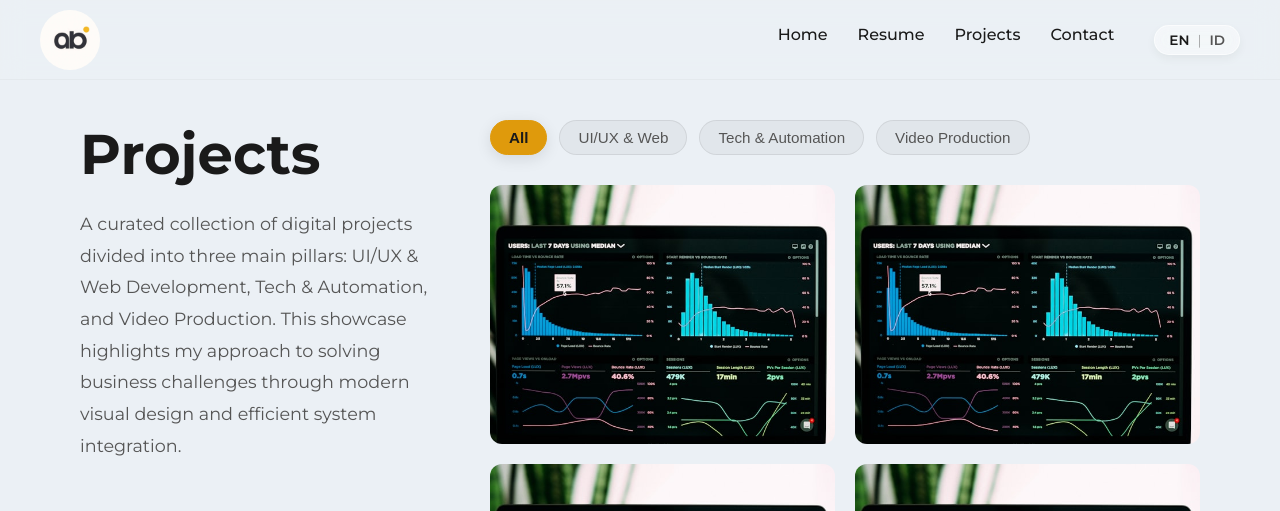
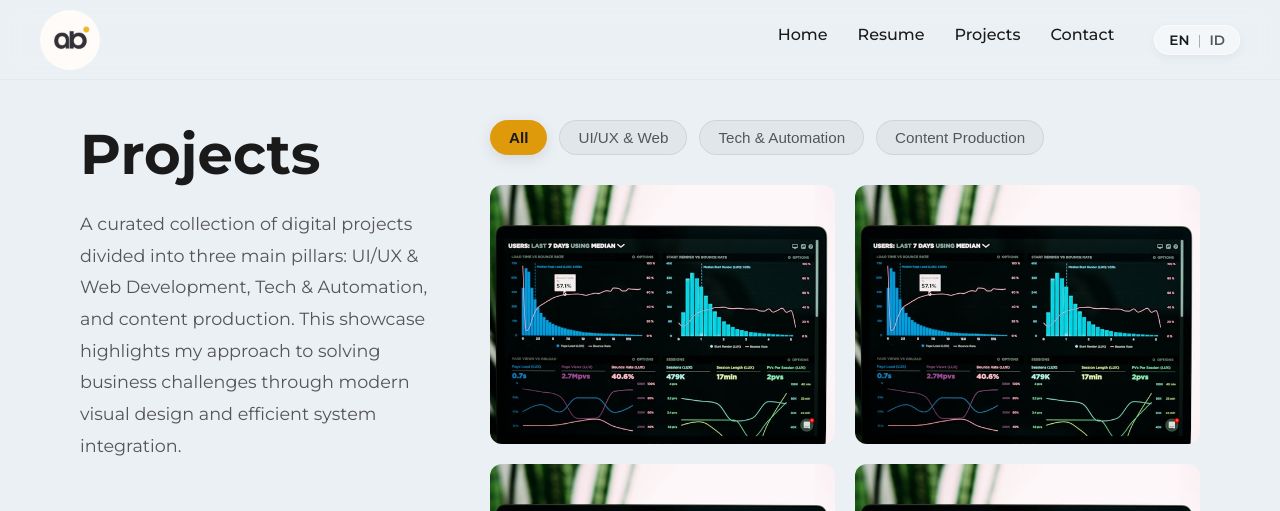
Before and after one commit to Bazzsnack/web-portofolio-abbas, a React (Vite) app: page /projects in a window 1280 px wide. Shown: the top 511 px of the page. Built offline with nearby package versions, Linux system fonts and the light colour scheme.

Commit message:
fix: rebrand video production to content production across app

```diff
--- a/src/pages/Projects.jsx
+++ b/src/pages/Projects.jsx
@@ -8,7 +8,7 @@ export default function Projects() {
   const [selectedProject, setSelectedProject] = useState(null);
   const [activeCategory, setActiveCategory] = useState('All');
 
-  const categories = ['All', 'UI/UX & Web', 'Tech & Automation', 'Video Production'];
+  const categories = ['All', 'UI/UX & Web', 'Tech & Automation', 'Content Production'];
 
   const dummyProjects = [
     {
@@ -25,7 +25,7 @@ export default function Projects() {
     {
       id: 2,
       title: 'Cinematic B-Roll Promo',
-      category: 'Video Production',
+      category: 'Content Production',
       thumbnail: '/assets/portfolio/placeholder-thumb.jpg',
       contentMedia: [
         { type: 'video', url: '/assets/portfolio/placeholder-full.jpg' },
@@ -46,7 +46,7 @@ export default function Projects() {
     {
       id: 4,
       title: 'Tech Gadget Launch',
-      category: 'Video Production',
+      category: 'Content Production',
       thumbnail: '/assets/portfolio/placeholder-thumb.jpg',
       contentMedia: [
         { type: 'video', url: '/assets/portfolio/placeholder-full.jpg' }
--- a/src/translations.js
+++ b/src/translations.js
@@ -9,7 +9,7 @@ export const translations = {
     home: {
       hello: 'Hello,',
       im: "I'm Abbas",
-      bio: "I am a Digital Business student with a strong focus on UI/UX design, video production, and business administration. Through this site, I document my projects—ranging from digital creative production to system automation and client database management. Drawing from my practical experience in the hospitality and F&B industries, I believe that a great digital project requires a balance of engaging visual appeal and highly organized data."
+      bio: "I am a Digital Business student with a strong focus on UI/UX design, content production, and business administration. Through this site, I document my projects—ranging from digital creative production to system automation and client database management. Drawing from my practical experience in the hospitality and F&B industries, I believe that a great digital project requires a balance of engaging visual appeal and highly organized data."
     },
     resume: {
       title: 'Resume',
@@ -38,13 +38,13 @@ export const translations = {
           period: '2023 - 2026',
           degree: 'SMKN 1 PUNGGING',
           school: 'Digital Business',
-          desc: 'Studied the fundamentals of digital marketing, UI/UX design, and database management. Actively engaged in practical learning through real-world projects, including system automation, commercial video production, and developing an F&B enterprise.'
+          desc: 'Studied the fundamentals of digital marketing, UI/UX design, and database management. Actively engaged in practical learning through real-world projects, including system automation, commercial content production, and developing an F&B enterprise.'
         }
       ]
     },
     projects: {
       title: 'Projects',
-      desc: "A curated collection of digital projects divided into three main pillars: UI/UX & Web Development, Tech & Automation, and Video Production. This showcase highlights my approach to solving business challenges through modern visual design and efficient system integration."
+      desc: "A curated collection of digital projects divided into three main pillars: UI/UX & Web Development, Tech & Automation, and content production. This showcase highlights my approach to solving business challenges through modern visual design and efficient system integration."
     },
     contact: {
       title: "Let's Talk!",
@@ -75,7 +75,7 @@ export const translations = {
     home: {
       hello: 'Halo,',
       im: "Saya Abbas",
-      bio: "Aku adalah siswa Bisnis Digital yang berfokus pada desain UI/UX, produksi video, dan administrasi bisnis. Melalui situs ini, aku mendokumentasikan berbagai karyaku—mulai dari produksi kreatif digital, otomatisasi sistem, hingga manajemen database klien. Berbekal pengalaman praktik di industri perhotelan dan F&B, aku percaya bahwa proyek digital yang sukses membutuhkan keseimbangan antara visual yang menarik dan data yang terstruktur rapi."
+      bio: "Aku adalah siswa Bisnis Digital yang berfokus pada desain UI/UX, produksi konten, dan administrasi bisnis. Melalui situs ini, aku mendokumentasikan berbagai karyaku—mulai dari produksi kreatif digital, otomatisasi sistem, hingga manajemen database klien. Berbekal pengalaman praktik di industri perhotelan dan F&B, aku percaya bahwa proyek digital yang sukses membutuhkan keseimbangan antara visual yang menarik dan data yang terstruktur rapi."
     },
     resume: {
       title: 'Resume',
@@ -104,13 +104,13 @@ export const translations = {
           period: '2023 - 2026',
           degree: 'SMKN 1 PUNGGING',
           school: 'BISNIS DIGITAL',
-          desc: 'Mempelajari dasar-dasar digital marketing, desain UI/UX, dan manajemen database. Terlibat aktif dalam pembelajaran praktik melalui proyek dunia nyata, termasuk otomatisasi sistem, produksi video komersial, dan pengembangan usaha F&B.'
+          desc: 'Mempelajari dasar-dasar digital marketing, desain UI/UX, dan manajemen database. Terlibat aktif dalam pembelajaran praktik melalui proyek dunia nyata, termasuk otomatisasi sistem, produksi konten komersial, dan pengembangan usaha F&B.'
         }
       ]
     },
     projects: {
       title: 'Proyek',
-      desc: "Koleksi proyek digital yang terkurasi menjadi tiga pilar utama: UI/UX & Web Development, Teknologi & Otomatisasi, dan Produksi Video. Portofolio ini menyoroti pendekatan saya dalam memecahkan tantangan bisnis melalui desain modern dan integrasi sistem yang efisien."
+      desc: "Koleksi proyek digital yang terkurasi menjadi tiga pilar utama: UI/UX & Web Development, Teknologi & Otomatisasi, dan produksi konten. Portofolio ini menyoroti pendekatan saya dalam memecahkan tantangan bisnis melalui desain modern dan integrasi sistem yang efisien."
     },
     contact: {
       title: "Mari Berdiskusi!",
```
